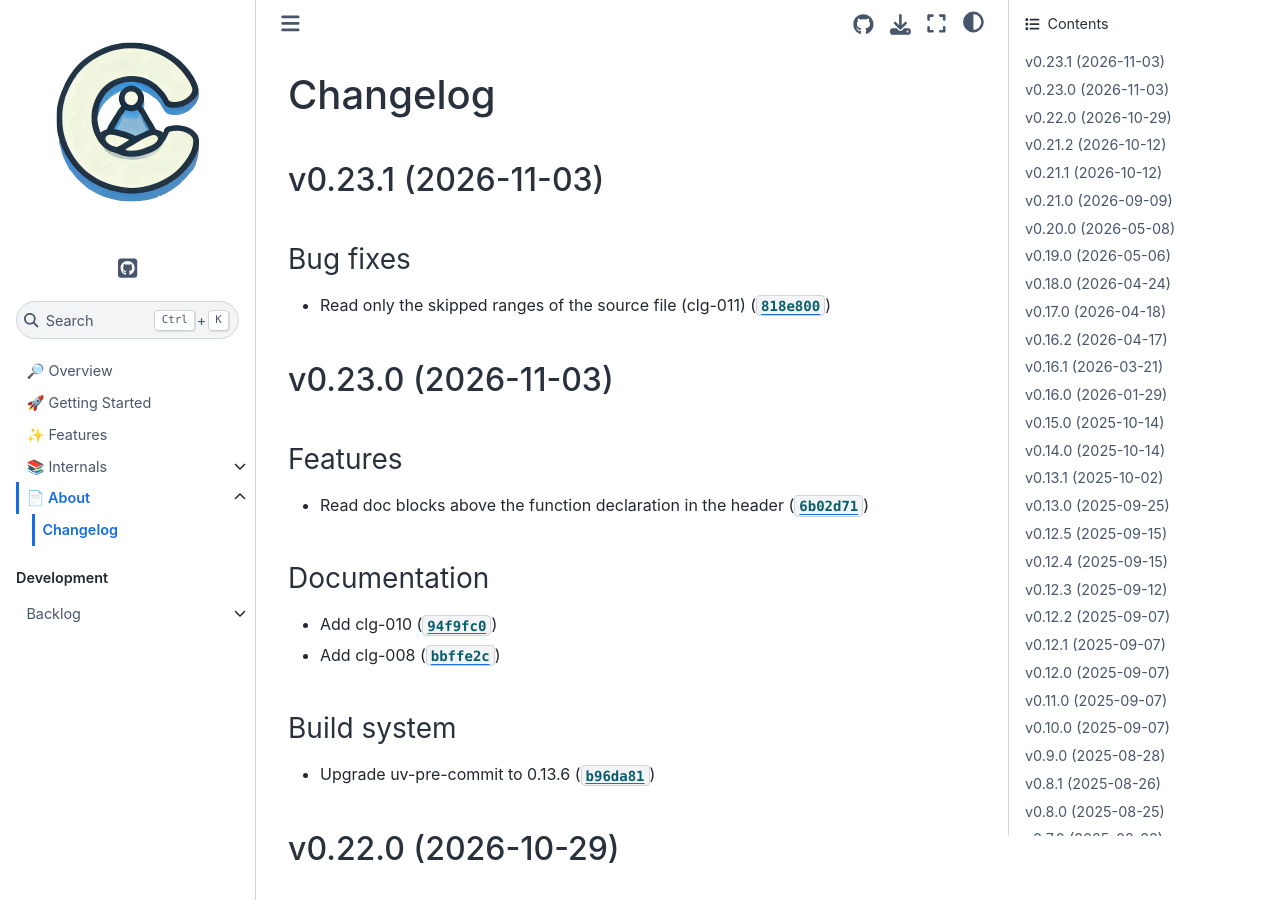
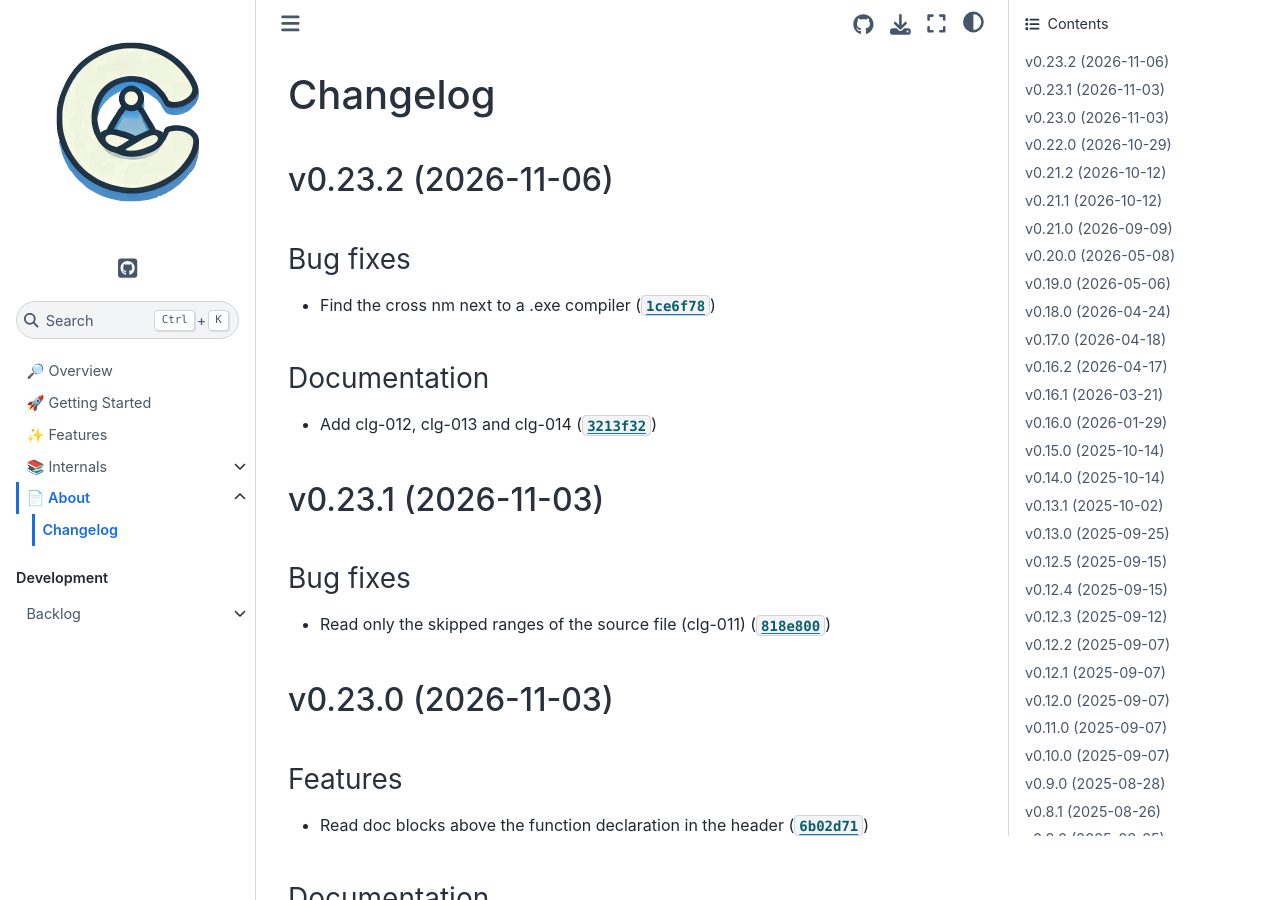
Before and after one commit to cuinixam/clanguru, a Sphinx documentation site: the page built from docs/about/_changelog.md, in a window 1280 px wide and 900 px high. Built offline with Sphinx 7.4.7 and the Sphinx Book theme 1.1.4, drawn with Linux system fonts in a browser that asks for light colours.

Commit message:
0.23.2
Automatically generated by python-semantic-release

```diff
--- a/CHANGELOG.md
+++ b/CHANGELOG.md
@@ -1,4 +1,14 @@
 # Changelog
+
+## v0.23.2 (2026-11-06)
+
+### Bug fixes
+
+- Find the cross nm next to a .exe compiler ([`1ce6f78`](https://github.com/cuinixam/clanguru/commit/1ce6f785f062d0125b4381219d083f1ad2ab18b9))
+
+### Documentation
+
+- Add clg-012, clg-013 and clg-014 ([`3213f32`](https://github.com/cuinixam/clanguru/commit/3213f32543a7f50d73948b7df712f4554c5a49bf))
 
 ## v0.23.1 (2026-11-03)
 
--- a/docs/conf.py
+++ b/docs/conf.py
@@ -17,7 +17,7 @@ for path in ["src", "tests"]:
 project = "clanguru"
 copyright = "2024, cuinixam"
 author = "cuinixam"
-release = "0.23.1"
+release = "0.23.2"
 
 # -- General configuration ---------------------------------------------------
 # https://www.sphinx-doc.org/en/master/usage/configuration.html#general-configuration
--- a/pyproject.toml
+++ b/pyproject.toml
@@ -1,6 +1,6 @@
 [project]
 name = "clanguru"
-version = "0.23.1"
+version = "0.23.2"
 description = "C language utils and tools based on the clang and binutils modules."
 readme = "README.md"
 license = { text = "MIT" }
--- a/src/clanguru/__init__.py
+++ b/src/clanguru/__init__.py
@@ -1 +1 @@
-__version__ = "0.23.1"
+__version__ = "0.23.2"
```
Also changed, not shown: 1 other file.
